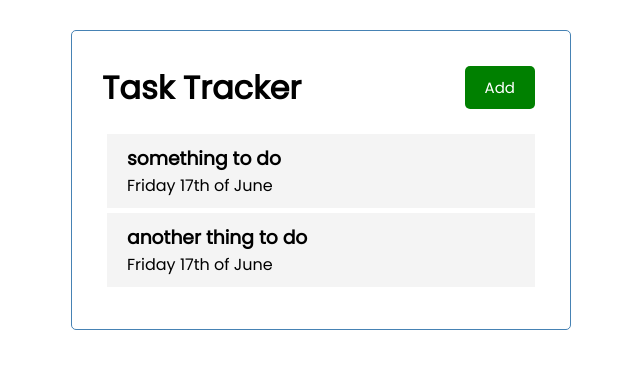
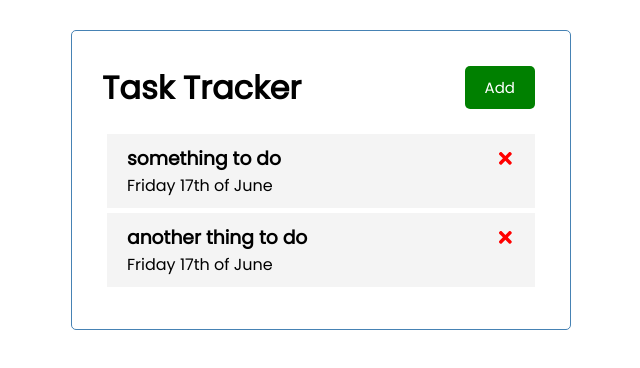
Before and after one commit to llihcchill/task-tracker, a React (Create React App) app: page / in a window 1280 px wide. Shown: the top 368 px of the page, without its empty margins (319-959 px from the left). Built offline with nearby package versions, Linux system fonts and the light colour scheme.

Commit message:
Update Task.js

```diff
--- a/src/components/Task.js
+++ b/src/components/Task.js
@@ -1,10 +1,17 @@
-const Task = ({ task }) => {
+import { FaTimes } from "react-icons/fa"
+
+const Task = ({ task, onDelete }) => {
   return (
     <div className="task">
-      <h3>{task.text}</h3>
+      <h3>{task.text} <FaTimes style={{ color: "red", cursor: "pointer" }} onClick={() => onDelete(task.id)} /></h3>
       <p>{task.day}</p>
     </div>
   )
+  // for the onClick event, to get the real task id, instead of just returning the onDelete prop,
+  // you turn it into a function (arrow function) and there you can pass in the {task.id} prop
+
+  // also not to access props in the arrow function, you don't have to put extra curly brackets
+  // around the prop
 }
 
 export default Task
```
